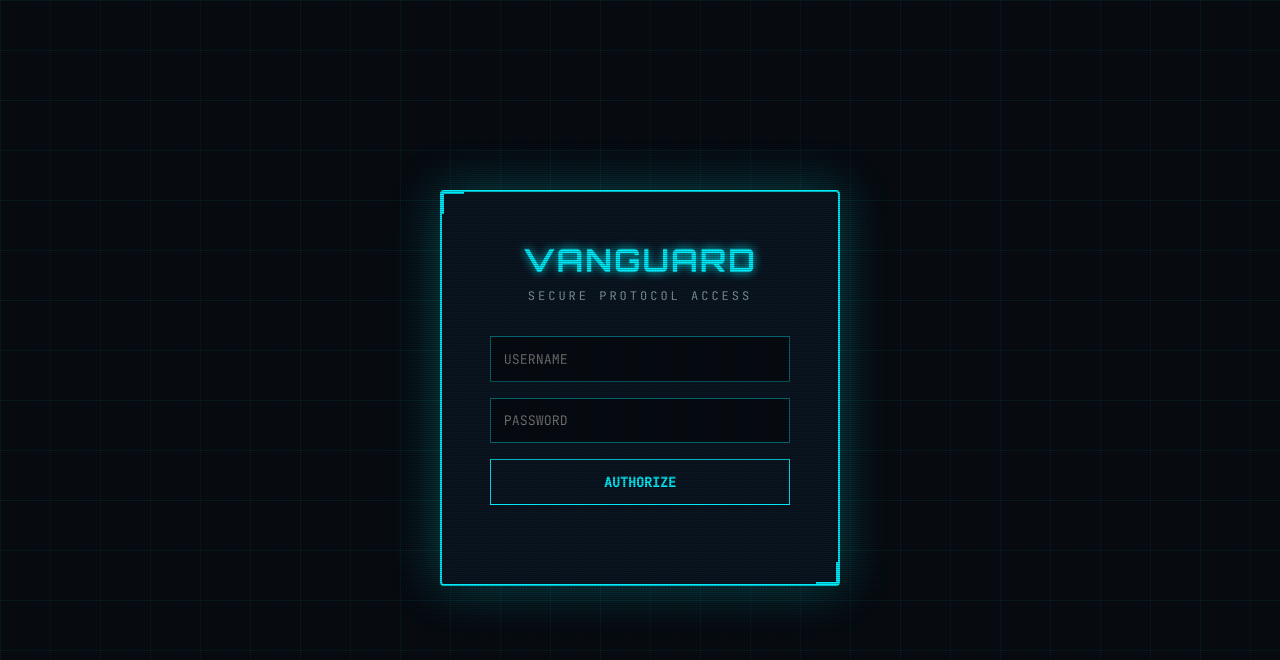
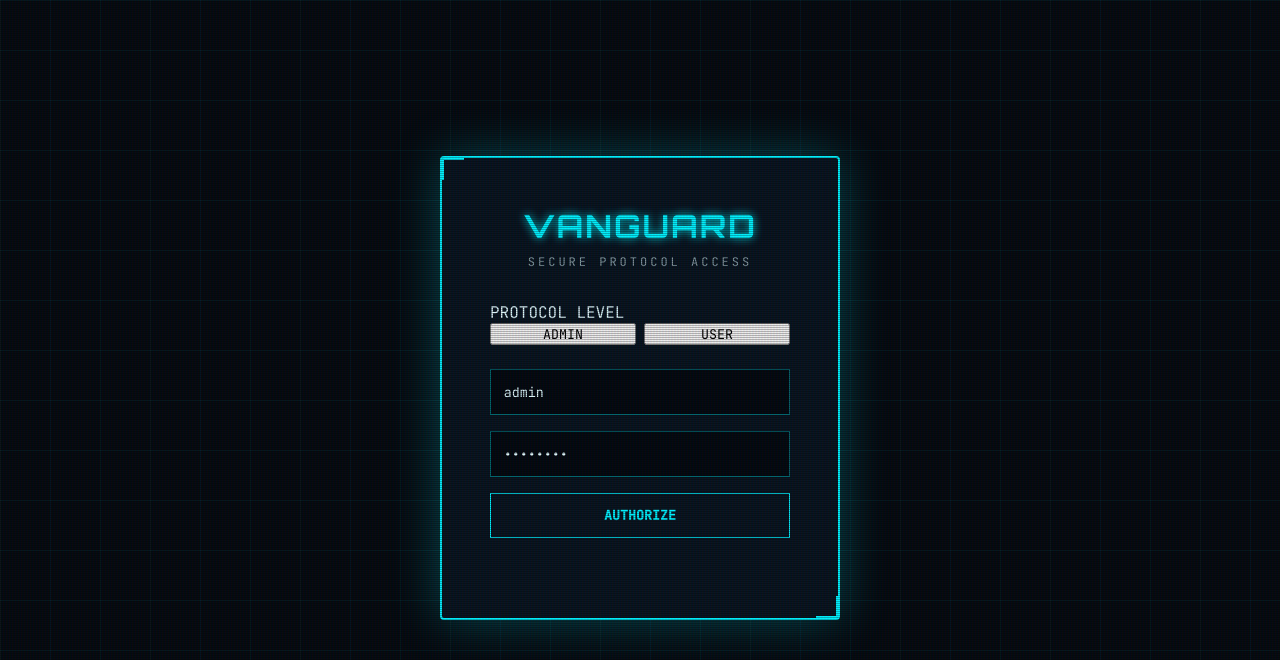
Before and after one commit to JIDENDRAN/vangaurd, a Django app: page / in a window 1280 px wide. Shown: the top 660 px of the page. Run offline with Django 5.2, Linux system fonts and the light colour scheme; parts of the project's set-up code (start-up, migrations or seed data) failed here and were passed over.

Commit message:
Add role-based login selection and auto-fill for Admin/User

```diff
--- a/templates/index.html
+++ b/templates/index.html
@@ -22,6 +22,16 @@
         <h1 class="logo" style="text-align:center;margin-bottom:.5rem;">VANGUARD</h1>
         <p style="text-align:center;color:var(--text-dim);margin-bottom:2rem;font-size:0.75rem;letter-spacing:3px;">
             SECURE PROTOCOL ACCESS</p>
+        <div style="margin-bottom:1.5rem;">
+            <label class="field-label" style="text-align:center;">PROTOCOL LEVEL</label>
+            <div style="display:flex; gap:0.5rem;">
+                <button type="button" id="role-admin" class="filter-btn active" style="flex:1;"
+                    onclick="setLoginRole('admin')">ADMIN</button>
+                <button type="button" id="role-user" class="filter-btn" style="flex:1;"
+                    onclick="setLoginRole('user')">USER</button>
+            </div>
+        </div>
+
         <form id="login-form">
             <input type="text" id="username" placeholder="USERNAME" required autocomplete="username">
             <input type="password" id="password" placeholder="PASSWORD" required autocomplete="current-password">
@@ -31,6 +41,28 @@
             style="color:var(--danger);margin-top:1rem;text-align:center;font-size:0.8rem;min-height:1.2em;"></p>
     </div>
     <script>
+        let currentRole = 'admin';
+        const roleCredentials = {
+            'admin': { u: 'admin', p: 'admin123' },
+            'user': { u: 'operator', p: 'operator123' }
+        };
+
+        // Initialize with default role
+        window.addEventListener('DOMContentLoaded', () => {
+            setLoginRole('admin');
+        });
+
+        window.setLoginRole = function (role) {
+            currentRole = role;
+            document.getElementById('role-admin').classList.toggle('active', role === 'admin');
+            document.getElementById('role-user').classList.toggle('active', role === 'user');
+
+            // Auto-fill credentials for convenience
+            const creds = roleCredentials[role];
+            document.getElementById('username').value = creds.u;
+            document.getElementById('password').value = creds.p;
+        };
+
         // Redirect if already authenticated
         if (localStorage.getItem('access_token')) {
             window.location.href = '/dashboard/';
@@ -42,8 +74,11 @@
             const password = document.getElementById('password').value;
             const errorEl = document.getElementById('login-error');
             const btn = document.getElementById('login-btn');
+
+            errorEl.innerText = '';
             btn.innerText = 'VERIFYING...';
             btn.disabled = true;
+
             try {
                 const resp = await fetch('/api/auth/login/', {
                     method: 'POST',
```
